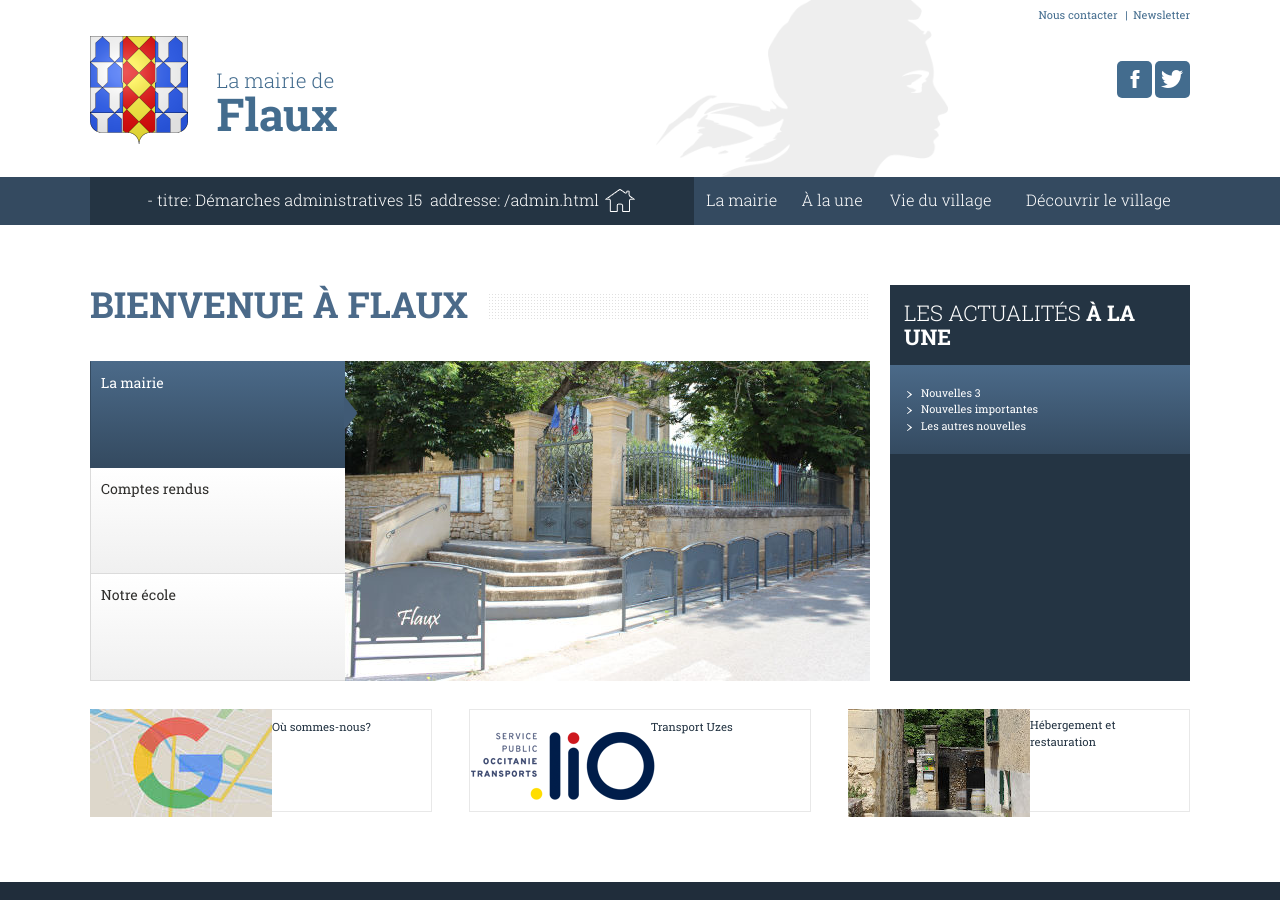
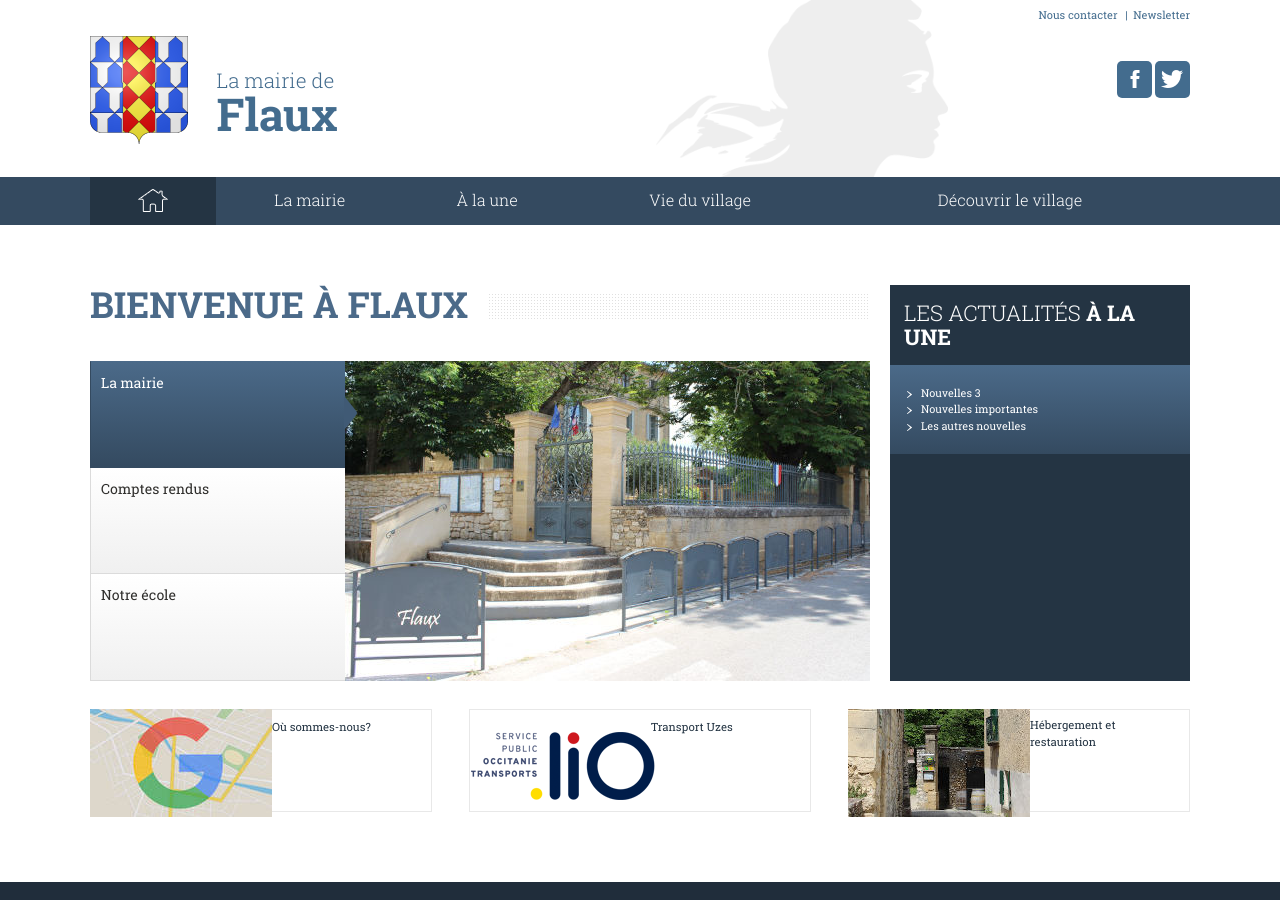
Before and after one commit to Flaux-Village/flaux-village.github.io, a Jekyll site: the page built from index.md, in a window 1280 px wide and 900 px high. Built offline with Jekyll 4.4.1, drawn with Linux system fonts in a browser that asks for light colours.

Commit message:
Update nav.html

```diff
--- a/_includes/nav.html
+++ b/_includes/nav.html
@@ -25,9 +25,7 @@
 
     <ul class="nav-main-first nav-main-desktop" id="nav-main-dropdown">
       <li class="active">
-        <a class="nav-main-item" href="/">- titre: Démarches administratives
-15
-  addresse: /admin.html
+        <a class="nav-main-item" href="/">
           <img src="/assets/images/ico_home.png" alt="Accueil" title="Accueil">
         </a>
       </li>
```
